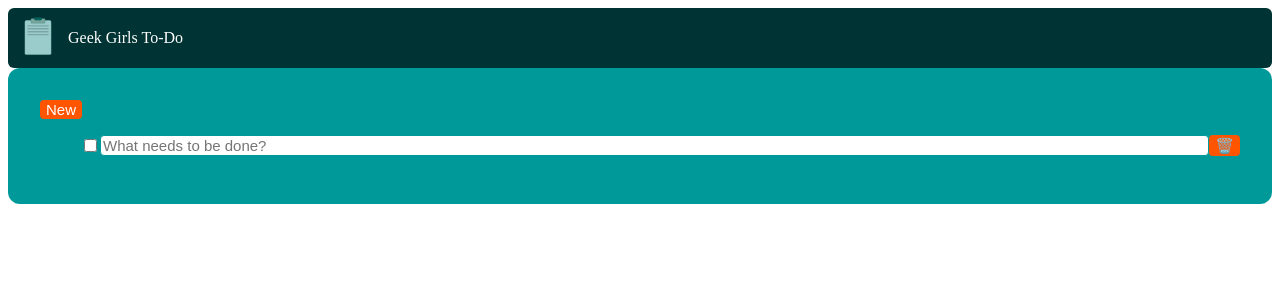
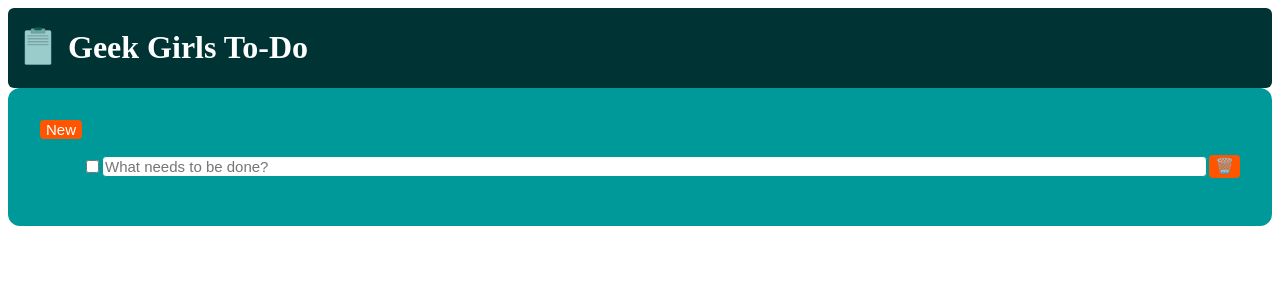
Before and after one commit to ritamcastro/todo-tdd-and-a11y-geek-girls, a React (Vite) app in the folder frontend/: page / in a window 1280 px wide. Shown: the top 300 px of the page. Built offline with nearby package versions, Linux system fonts and the light colour scheme.

Commit message:
✅  Adding the label and fixing some issues

```diff
--- a/frontend/src/main.css
+++ b/frontend/src/main.css
@@ -45,6 +45,13 @@
   font-size: 13px;
 }
 
+.cb-label {
+  display: flex;
+  padding: 1px 2px;
+  font-size: 15px;
+  width: 100%;
+}
+
 .cb-todo {
   background: var(--cb-white);
   color: var(--cb-dark);
--- a/frontend/src/main.tsx
+++ b/frontend/src/main.tsx
@@ -36,15 +36,15 @@ const ToDo = () => {
 
   return (
     <>
-      <div className="cb-header">
+      <header className="cb-header">
         <img
           alt="Clipboard"
           src={clipboardIcon}
           height="60"
           width="60"
         />
-        Geek Girls To-Do
-      </div>
+        <h1>Geek Girls To-Do</h1>
+      </header>
       <main className="cb-page">
         <button
           className="cb-btn"
@@ -59,9 +59,9 @@ const ToDo = () => {
               key={item.id}
               className="cb-item"
             >
+              <label className="cb-label">
                 <input
                   type={'checkbox'}
-                checked={item.isDone}
                   onChange={() => onToggleItem(item.id)}
                 />
                 {item.isDone ? (
@@ -75,6 +75,7 @@ const ToDo = () => {
                     onChange={e => onChangeItemText(item.id, e.target.value)}
                   />
                 )}
+              </label>
               <button
                 className="cb-btn"
                 type="button"
```
Lines whose indentation alone changed are shown as unchanged.
